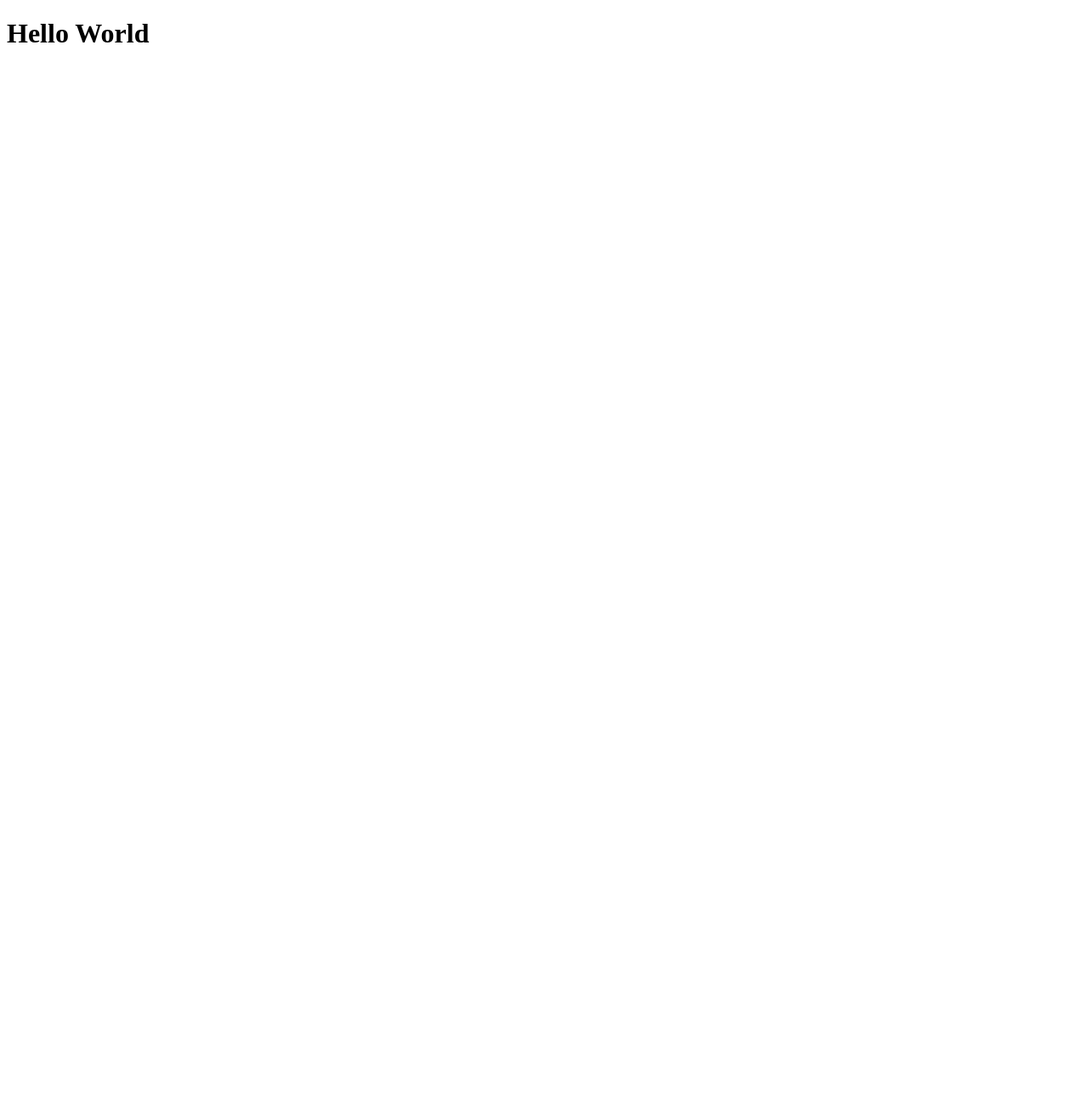
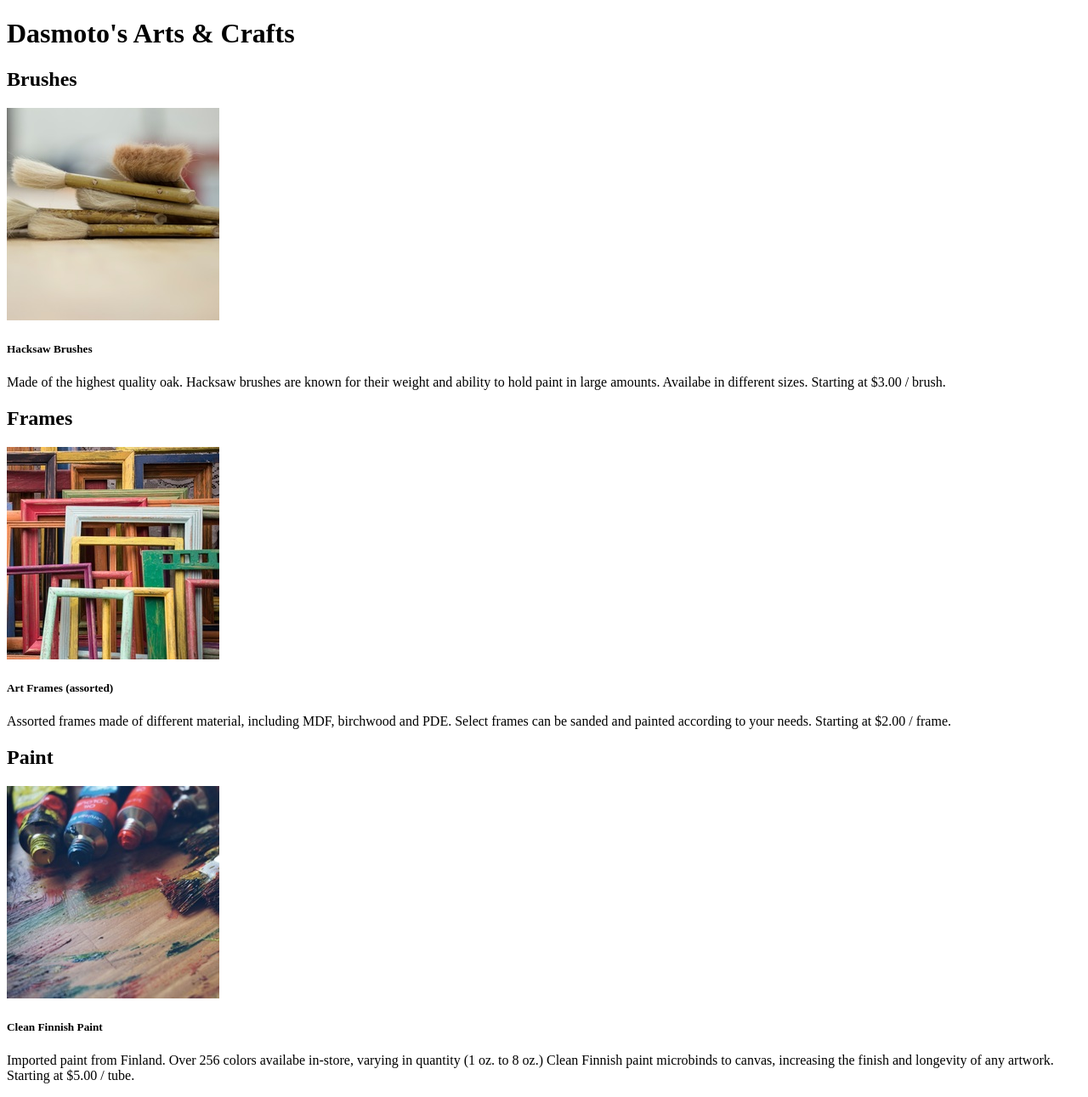
Before and after one commit to pamelakwong/projects, a plain HTML site: page HelloWorld/index.html in a window 1280 px wide. Shown: the whole page at 85% size. Before the commit the page ends 800 px from the top, so only its background shows below. Drawn offline with Linux system fonts and the light colour scheme.

Commit message:
MODIFY index

```diff
--- a/HelloWorld/index.html
+++ b/HelloWorld/index.html
@@ -2,8 +2,30 @@
 <html>
     <head>
         <title>Hello World</title>
+        <link rel="stylesheet" type="text/css" href="style.css">
     </head>
+
     <body>
-        <h1>Hello World</h1>
+        <!-- Main Header -->
+        <h1>Dasmoto's Arts & Crafts</h1>
+
+        <!-- Sub Headings -->
+        <!-- Sub Heading 1 -->
+        <h2 class="brushes">Brushes</h2>
+        <img src="./hacksaw.jpeg"/>
+        <h5>Hacksaw Brushes</h5>
+        <p>Made of the highest quality oak. Hacksaw brushes are known for their weight and ability to hold paint in large amounts. Availabe in different sizes. <span>Starting at $3.00 / brush.</span></p>
+
+        <!-- Sub Heading 2 -->
+        <h2 class="frames">Frames</h2>
+        <img src="frames.jpeg"/>
+        <h5>Art Frames (assorted)</h5>
+        <p>Assorted frames made of different material, including MDF, birchwood and PDE. Select frames can be sanded and painted according to your needs. <span>Starting at $2.00 / frame.</span> </p>
+
+        <!-- Sub Heading 3 -->
+        <h2 class="paint">Paint</h2>
+        <img src="finnish.jpeg"/>
+        <h5>Clean Finnish Paint</h5>
+        <p>Imported paint from Finland. Over 256 colors availabe in-store, varying in quantity (1 oz. to 8 oz.) Clean Finnish paint microbinds to canvas, increasing the finish and longevity of any artwork. <span>Starting at $5.00 / tube.</span> </p>
     </body>
 </html>
```
